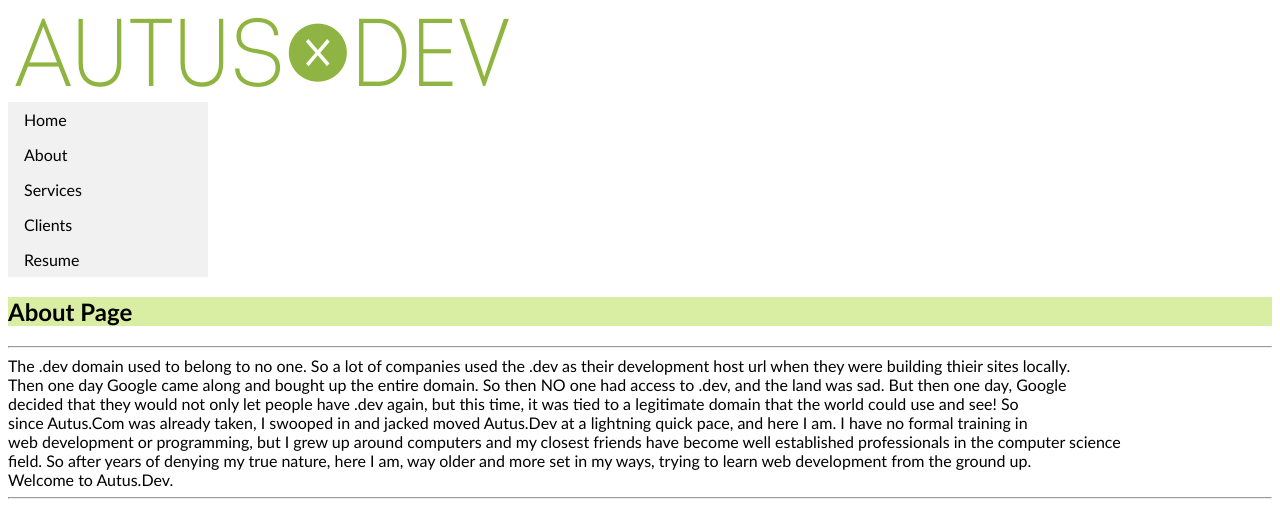
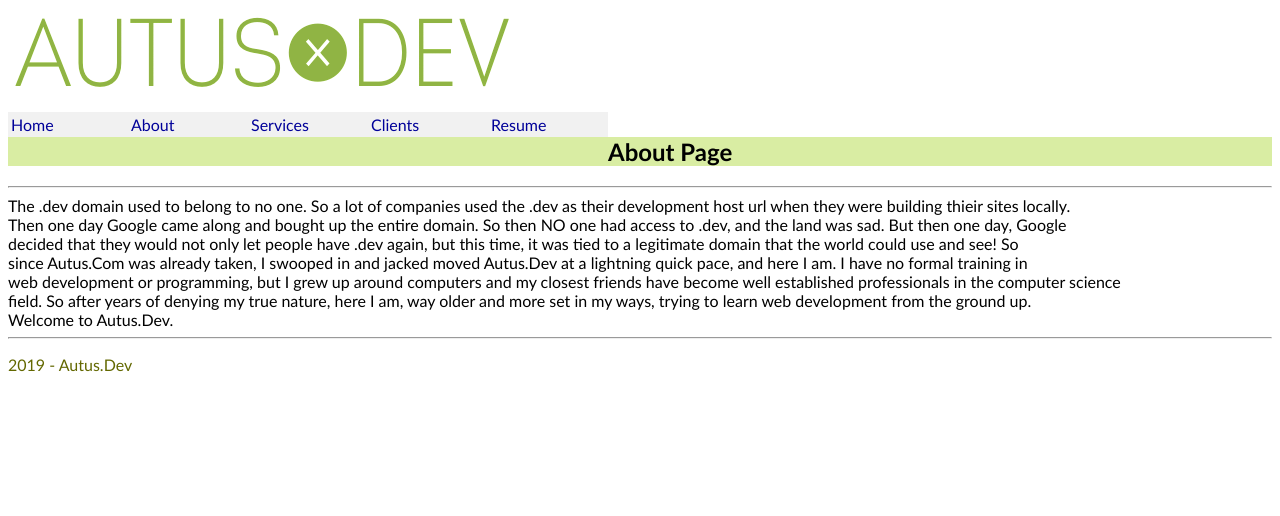
Before and after one commit to melzworld/autus.dev, a PHP site: page /about.html in a window 1280 px wide. Shown: the top 516 px of the page. Run offline with PHP 8.4, Linux system fonts and the light colour scheme.

Commit message:
Horizontal Navigation added

```diff
--- a/src/about.html
+++ b/src/about.html
@@ -17,8 +17,8 @@
   <header>
     <a href="index.html"><img alt="Autus.Dev logo" src ="images/logo.PNG"></a>
     <nav>
-      <ul>
-        <li><a href="index.html">Home</a></li>
+      <ul id="navMenu" style=" padding: 0; padding-bottom: 5px; margin-left: 0px;">
+        <li ><a href="index.html">Home</a></li>
         <li><a href="about.html">About</a></li>
         <li><a href="services.html">Services</a></li>
         <li><a href="clients.html">Clients</a></li>
--- a/src/clients.html
+++ b/src/clients.html
@@ -17,7 +17,7 @@
   <header>
     <a href="index.html"><img alt="Autus.Dev logo" src ="images/logo.PNG"></a>
     <nav>
-      <ul>
+      <ul id="navMenu" style=" padding: 0; padding-bottom: 5px; margin-left: 0px;">
         <li><a href="index.html">Home</a></li>
         <li><a href="about.html">About</a></li>
         <li><a href="services.html">Services</a></li>
--- a/src/index.html
+++ b/src/index.html
@@ -17,7 +17,7 @@
   <header>
     <a href="index.html"><img alt="Autus.Dev logo" src ="images/logo.PNG"></a>
     <nav>
-      <ul>
+      <ul id="navMenu" style=" padding: 0; padding-bottom: 5px; margin-left: 0px;">
         <li><a href="index.html">Home</a></li>
         <li><a href="about.html">About</a></li>
         <li><a href="services.html">Services</a></li>
--- a/src/resume.html
+++ b/src/resume.html
@@ -17,7 +17,7 @@
   <header>
     <a href="index.html"><img alt="Autus.Dev logo" src ="images/logo.PNG"></a>
     <nav>
-      <ul>
+      <ul id="navMenu" style=" padding: 0; padding-bottom: 5px; margin-left: 0px;">
         <li><a href="index.html">Home</a></li>
         <li><a href="about.html">About</a></li>
         <li><a href="services.html">Services</a></li>
--- a/src/services.html
+++ b/src/services.html
@@ -17,7 +17,7 @@
   <header>
     <a href="index.html"><img alt="Autus.Dev logo" src ="images/logo.PNG"></a>
     <nav>
-      <ul>
+      <ul id="navMenu" style=" padding: 0; padding-bottom: 5px; margin-left: 0px;">
         <li><a href="index.html">Home</a></li>
         <li><a href="about.html">About</a></li>
         <li><a href="services.html">Services</a></li>
--- a/src/style.css
+++ b/src/style.css
@@ -1,21 +1,48 @@
-ul {
+/* #navMenu ul {
     list-style-type: none;
     margin: 0;
     padding: 0;
     width: 200px;
     background-color: #f1f1f1;
-}
+} */
 
-li a {
+/* #navMenu li a {
     display: block;
     color: #000;
     padding: 8px 16px;
     text-decoration: none;
+} */
+/* #navMenu li a:hover {
+    background-color: #555;
+    color: white;
+} */
+
+#navMenu {
+	margin: 10px;
+	width: 900px;
+	font-family: 'Gill Sans', 'Gill Sans MT', 'Calibri', 'Trebuchet MS', sans-serif;
 }
 
-li a:hover {
+#navMenu li {
+    display:block;
+    width:120px;
+    float:left;
+    /* margin-left:20px; */
+    /* border:1px solid #000; */
+}
+
+#navMenu a:hover {
     background-color: #555;
     color: white;
+}
+
+#navMenu a {
+	display:block;
+	padding:3px;
+	text-decoration:none;
+    background-color: #f1f1f1;
+
+	color:#009;
 }
 
 h1 {
```
Lines whose indentation alone changed are shown as unchanged.
